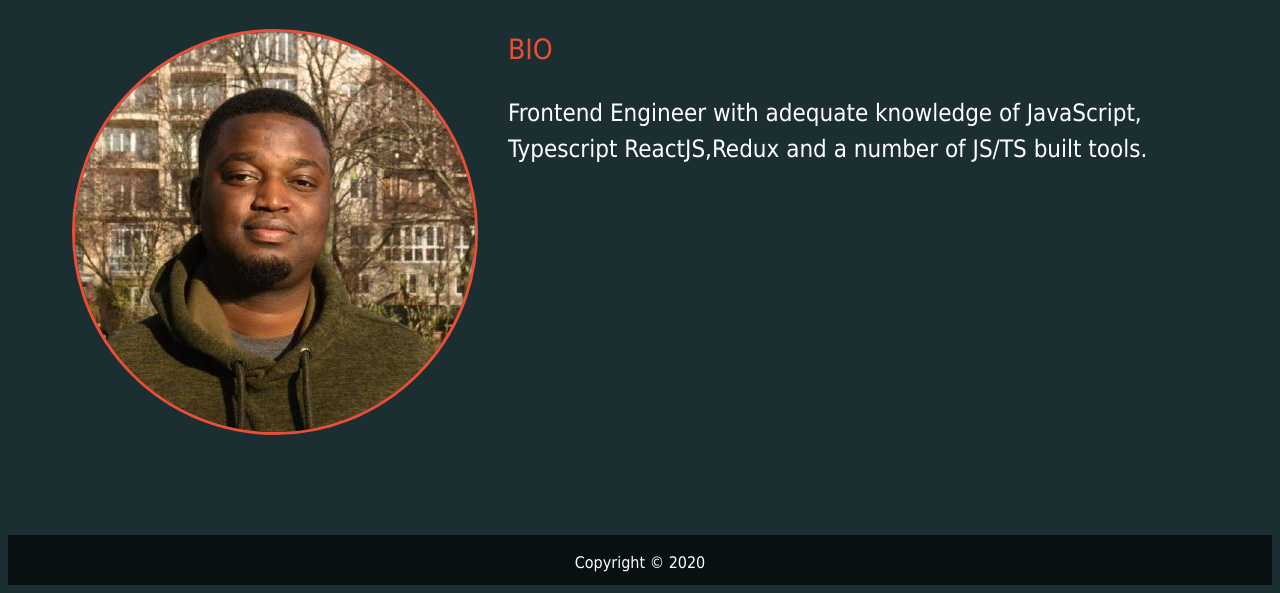
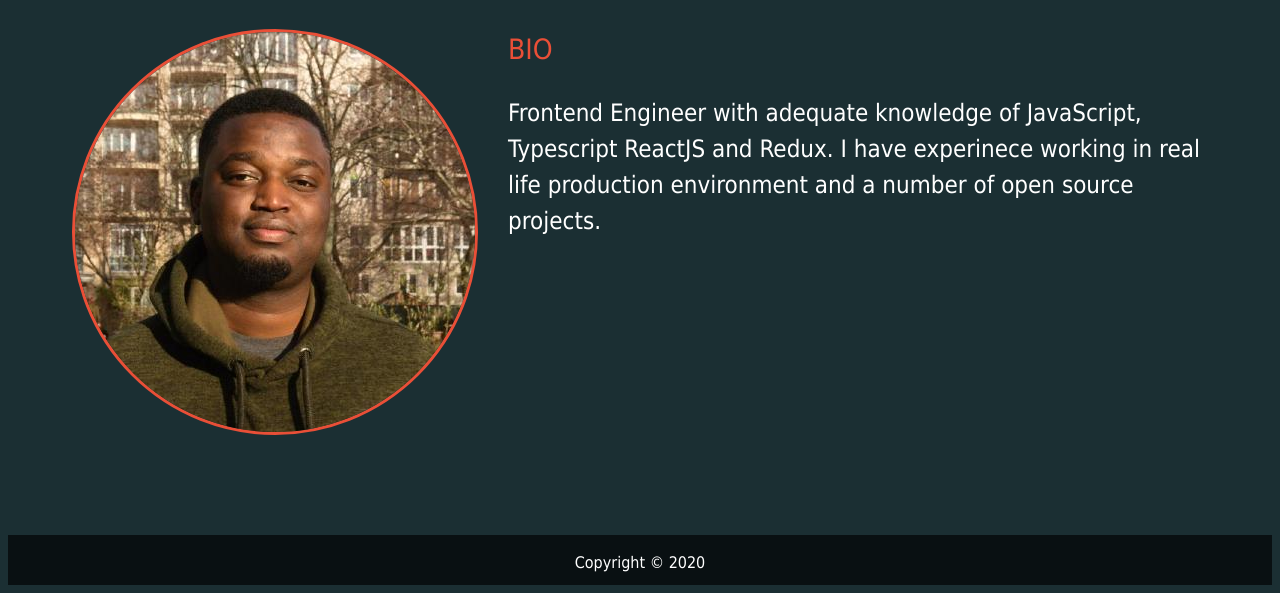
Before and after one commit to ogbeche77/my_portfolio, a plain HTML site: page about.html in a window 1280 px wide. Shown: the part 213-806 px from the top of the page. Drawn offline with Linux system fonts and the light colour scheme.

Commit message:
about description update

```diff
--- a/about.html
+++ b/about.html
@@ -50,8 +50,8 @@
 
             <div class="bio">
                 <h3 class="text-secondary">BIO</h3>
-                <p>Frontend Engineer with adequate knowledge of JavaScript, Typescript
-                    ReactJS,Redux and a number of JS/TS built tools.
+                <p>Frontend Engineer with adequate knowledge of JavaScript, Typescript ReactJS and Redux.
+                   I have experinece working in real life production environment and a number of open source projects.
                 </p>
             </div>
             <!--
```
